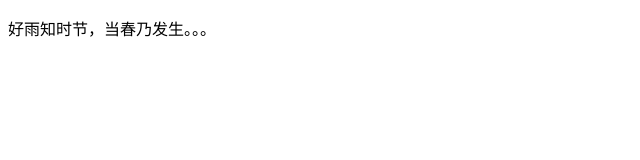
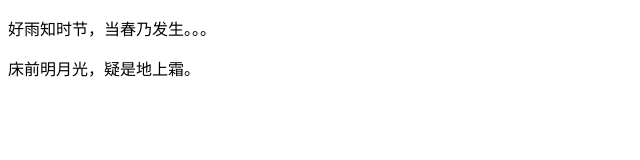
Before and after one commit to wangshuoai/qianfeng2002, a plain HTML site: page index.html in a window 1280 px wide. Shown: the whole page, without its empty margins (0-640 px from the left). Drawn offline with Linux system fonts and the light colour scheme.

Commit message:
远程第二次提交

```diff
--- a/index.html
+++ b/index.html
@@ -7,5 +7,6 @@
 </head>
 <body>
     <p>好雨知时节，当春乃发生。。。</p>
+    <p>床前明月光，疑是地上霜。</p>
 </body>
 </html>
```
